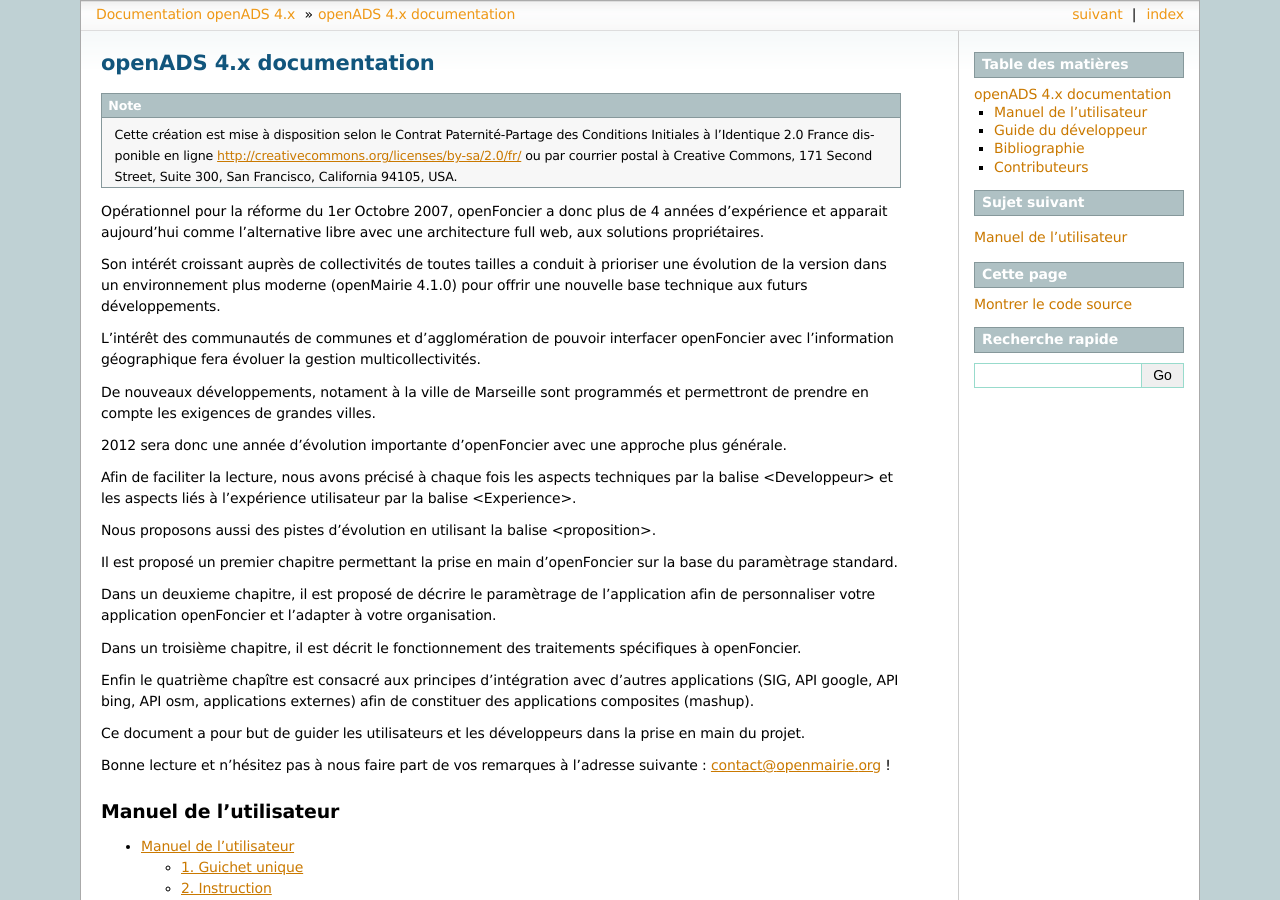
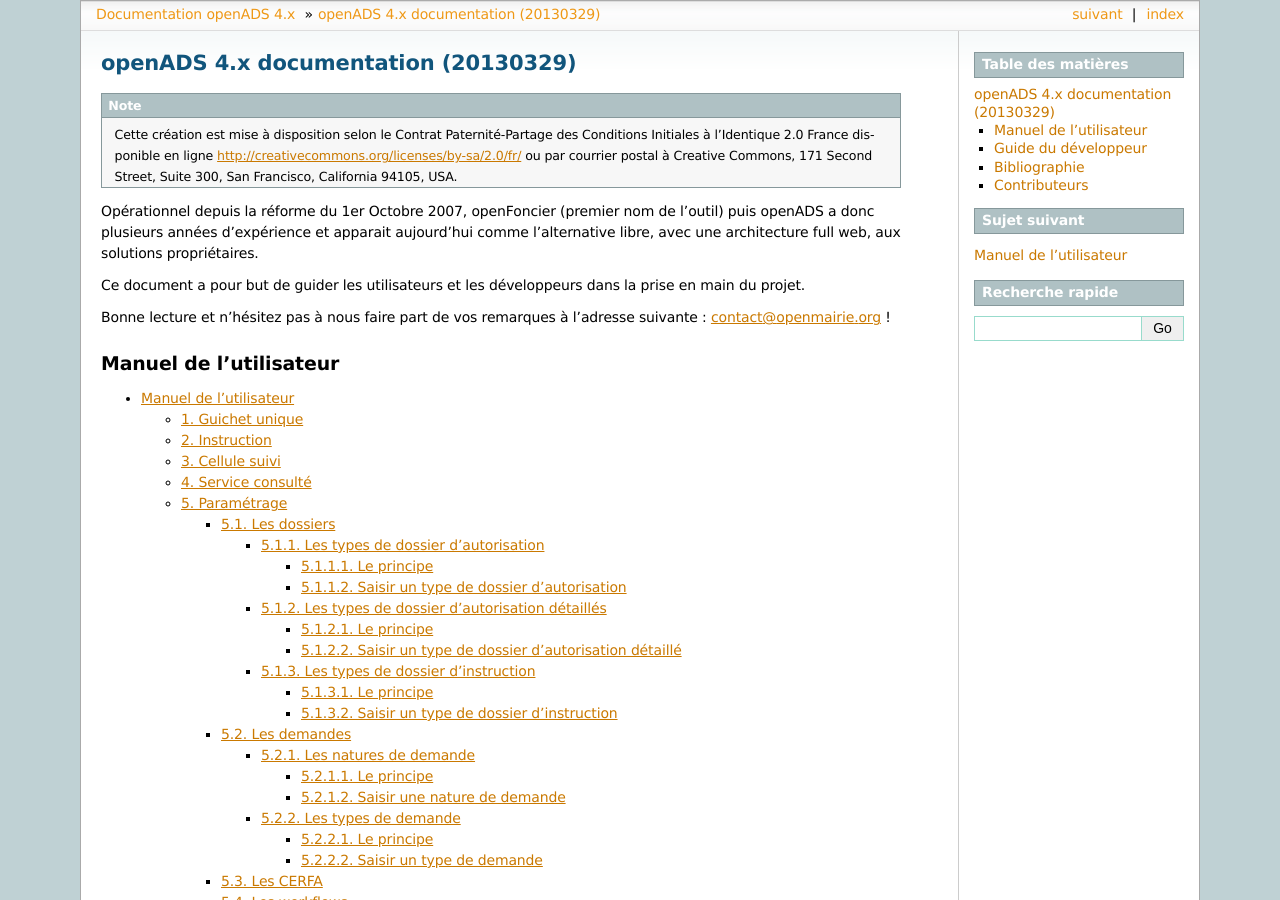
Before and after one commit to mpavaux/openads-documentation, a Sphinx documentation site: the page built from source/index.rst, in a window 1280 px wide and 900 px high. Built offline with Sphinx 7.4.7, drawn with Linux system fonts in a browser that asks for light colours; some of the changed text lies outside the part shown.

Commit message:
Correction du descriptif de la première page + Suppression de l'affichage des sources dans l'export HTML + Suppression du lien vers l'ancienne documentation

```diff
--- a/source/conf.py
+++ b/source/conf.py
@@ -147,7 +147,7 @@
 #html_split_index = False
 
 # If true, links to the reST sources are added to the pages.
-#html_show_sourcelink = True
+html_show_sourcelink = False
 
 # If true, "Created using Sphinx" is shown in the HTML footer. Default is True.
 #html_show_sphinx = True
--- a/source/index.rst
+++ b/source/index.rst
@@ -1,9 +1,9 @@
 .. openads documentation master file, created by
    sphinx-quickstart on Wed Jul 20 17:30:38 2011.
 
-=========================
-openADS 4.x documentation
-=========================
+====================================
+openADS 4.x documentation (20130329)
+====================================
 
 .. note::
 
@@ -14,40 +14,10 @@
     California 94105, USA.
 
 
-Opérationnel pour la réforme du 1er Octobre 2007, openFoncier a donc plus de 4 années d'expérience
-et apparait aujourd'hui comme l'alternative libre avec une architecture  full web, aux solutions propriétaires.
-
-Son intérét croissant auprès de collectivités de toutes tailles a conduit à prioriser
-une évolution de la version dans un environnement plus moderne (openMairie 4.1.0) pour
-offrir une nouvelle base technique aux futurs développements.
-
-L'intérêt des communautés de communes et d'agglomération de pouvoir interfacer openFoncier
-avec l'information géographique fera évoluer la gestion multicollectivités.
-
-De nouveaux développements, notament à la ville de Marseille sont programmés et
-permettront de prendre en compte les exigences de grandes villes.
-
-2012 sera donc une année d'évolution importante d'openFoncier avec une approche
-plus générale.
-
-Afin de faciliter la lecture, nous avons précisé à chaque fois les
-aspects techniques par la balise <Developpeur> et les aspects liés à l'expérience
-utilisateur par la balise <Experience>.
-
-Nous proposons aussi des pistes d'évolution en utilisant la balise <proposition>.
-
-Il est proposé un premier chapitre permettant la prise en main d'openFoncier sur la
-base du paramètrage standard.
-
-Dans un deuxieme chapitre, il est proposé de décrire le paramètrage de l'application
-afin de personnaliser votre application openFoncier et l'adapter à votre organisation.
-
-Dans un troisième chapitre, il est décrit le fonctionnement des traitements spécifiques
-à openFoncier.
-
-Enfin le quatrième chapître est consacré aux principes d'intégration avec
-d'autres applications (SIG, API google, API bing, API osm, applications externes)
-afin de constituer des applications composites (mashup).
+Opérationnel depuis la réforme du 1er Octobre 2007, openFoncier (premier nom de
+l'outil) puis openADS a donc plusieurs années d'expérience et apparait
+aujourd'hui comme l'alternative libre, avec une architecture full web, aux
+solutions propriétaires.
 
 Ce document a pour but de guider les utilisateurs et les développeurs dans la
 prise en main du projet.
--- a/source/manuel_utilisateur/index.rst
+++ b/source/manuel_utilisateur/index.rst
@@ -13,4 +13,3 @@
     cellule_suivi.rst
     service_consulte.rst
     parametrage.rst
-    old.rst
```
